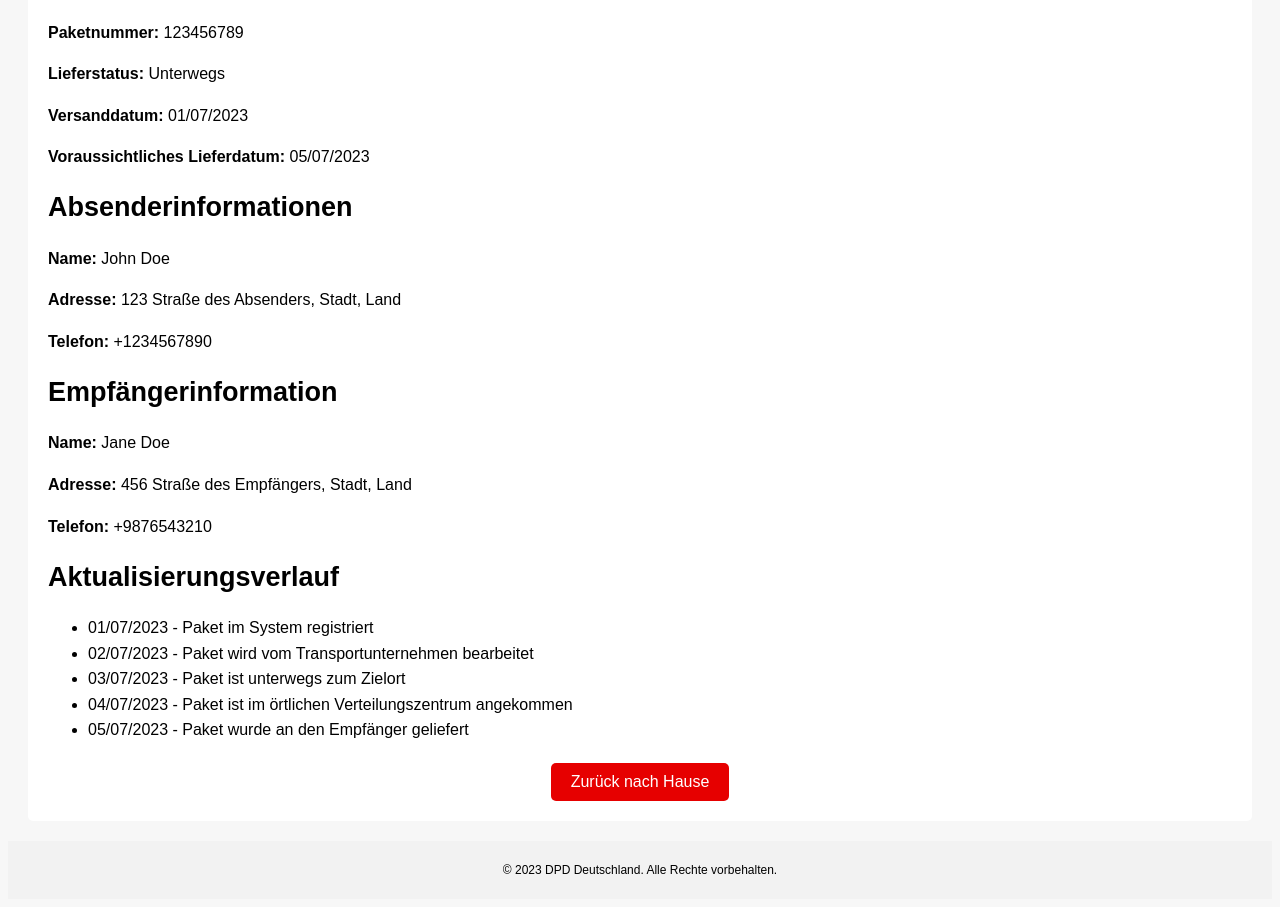
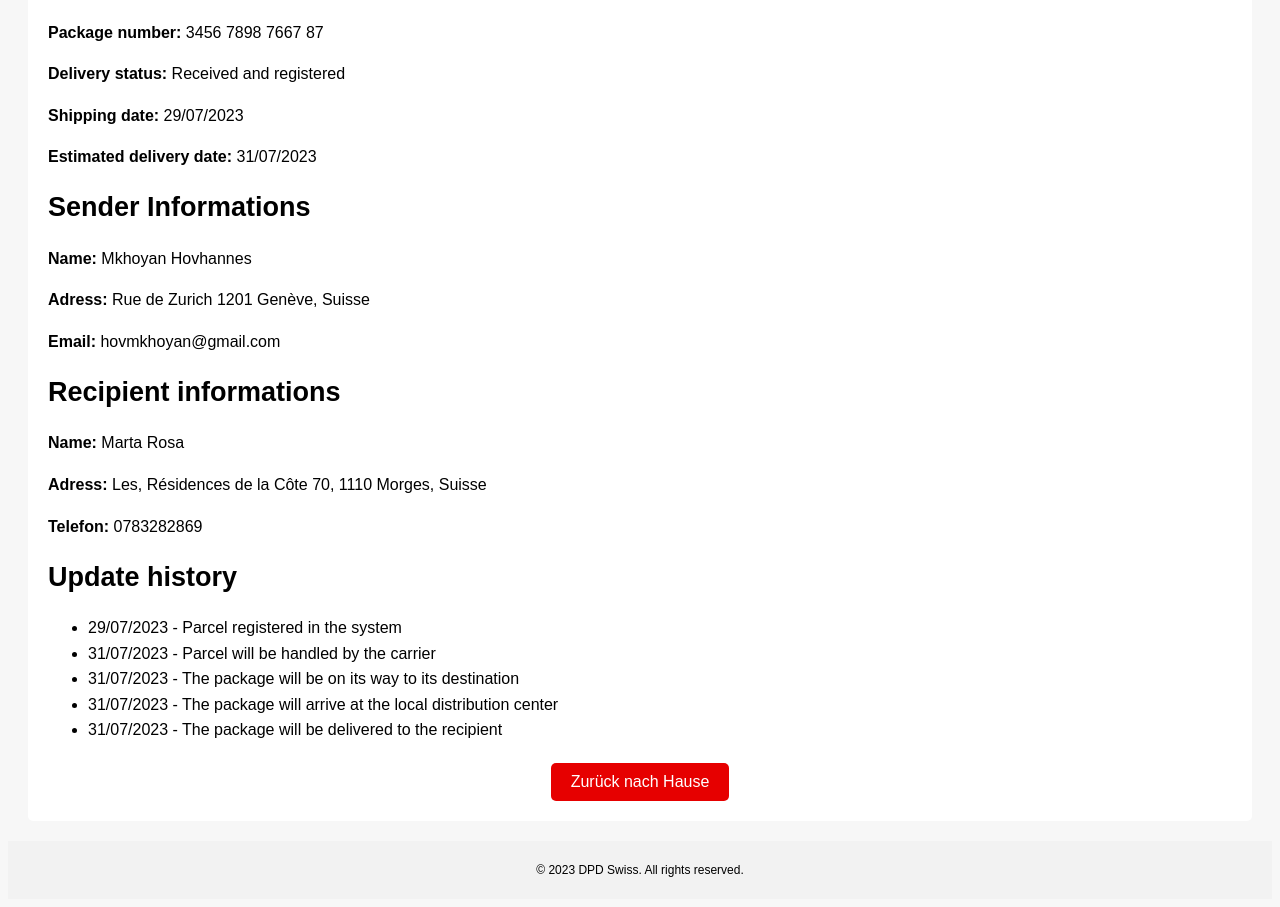
Before and after one commit to dpdgermany/Paketgefunden, a plain HTML site: page index.html in a window 1280 px wide. Shown: the part 224-1131 px from the top of the page. Drawn offline with Linux system fonts and the light colour scheme.

Commit message:
Update index.html

```diff
--- a/index.html
+++ b/index.html
@@ -1,7 +1,7 @@
 <!DOCTYPE html>
 <html>
 <head>
-    <title>Suchergebnis - DPD Deutschland</title>
+    <title>Search result - DPD Swiss</title>
     <style>
         /* Styles CSS personnalisés ici */
         body {
@@ -56,52 +56,56 @@
 </head>
 <body>
     <header class="header">
-        <h1>Suchergebnis - DPD Deutschland</h1>
+        <h1>Search result - DPD Swiss</h1>
     </header>
 
     <div class="main-content">
         <div class="result-info">
-            <h2>Informationen zum Paket</h2>
+            <h2>Informations about the package</h2>
         </div>
 
         <div class="result-details">
-            <p><strong>Paketnummer:</strong> 123456789</p>
-            <p><strong>Lieferstatus:</strong> Unterwegs</p>
-            <p><strong>Versanddatum:</strong> 01/07/2023</p>
-            <p><strong>Voraussichtliches Lieferdatum:</strong> 05/07/2023</p>
+            <p><strong>Package number:</strong> 3456 7898 7667 87 </p>
+            <p><strong>Delivery status:</strong> Received and registered</p>
+            <p><strong>Shipping date:</strong> 29/07/2023</p>
+            <p><strong>Estimated delivery date:</strong> 31/07/2023</p>
         </div>
 
+
         <div class="result-info">
-            <h2>Absenderinformationen</h2>
+            <h2>Sender Informations</h2>
         </div>
 
         <div class="result-details">
-            <p><strong>Name:</strong> John Doe</p>
-            <p><strong>Adresse:</strong> 123 Straße des Absenders, Stadt, Land</p>
-            <p><strong>Telefon:</strong> +1234567890</p>
+            <p><strong>Name:</strong> Mkhoyan Hovhannes </p>
+            <p><strong>Adress:</strong> Rue de Zurich 1201 Genève, Suisse
+</p>
+            <p><strong>Email:</strong> hovmkhoyan@gmail.com </p>
         </div>
 
+
         <div class="result-info">
-            <h2>Empfängerinformation</h2>
+            <h2>Recipient informations</h2>
         </div>
 
         <div class="result-details">
-            <p><strong>Name:</strong> Jane Doe</p>
-            <p><strong>Adresse:</strong> 456 Straße des Empfängers, Stadt, Land</p>
-            <p><strong>Telefon:</strong> +9876543210</p>
+            <p><strong>Name:</strong> Marta Rosa</p>
+            <p><strong>Adress:</strong> Les, Résidences de la Côte 70, 1110 Morges, Suisse</p>
+            <p><strong>Telefon:</strong> 0783282869</p>
         </div>
 
+
         <div class="result-info">
-            <h2>Aktualisierungsverlauf</h2>
+            <h2>Update history</h2>
         </div>
 
         <div class="result-details">
             <ul>
-                <li>01/07/2023 - Paket im System registriert</li>
-                <li>02/07/2023 - Paket wird vom Transportunternehmen bearbeitet</li>
-                <li>03/07/2023 - Paket ist unterwegs zum Zielort</li>
-                <li>04/07/2023 - Paket ist im örtlichen Verteilungszentrum angekommen</li>
-                <li>05/07/2023 - Paket wurde an den Empfänger geliefert</li>
+                <li>29/07/2023 - Parcel registered in the system</li>
+                <li>31/07/2023 - Parcel will be handled by the carrier</li>
+                <li>31/07/2023 - The package will be on its way to its destination</li>
+                <li>31/07/2023 - The package will arrive at the local distribution center</li>
+                <li>31/07/2023 - The package will be delivered to the recipient</li>
             </ul>
         </div>
 
@@ -111,7 +115,7 @@
     </div>
 
     <footer class="footer">
-        <p>© 2023 DPD Deutschland. Alle Rechte vorbehalten.</p>
+        <p>© 2023 DPD Swiss. All rights reserved.</p>
     </footer>
 </body>
 </html>
```
